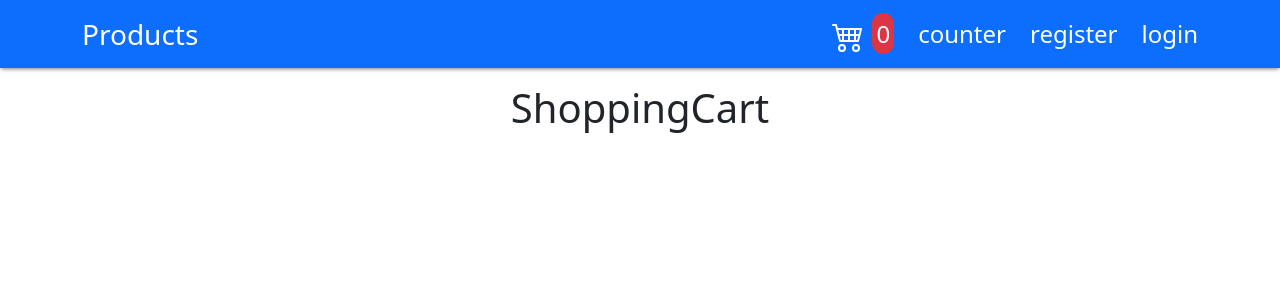
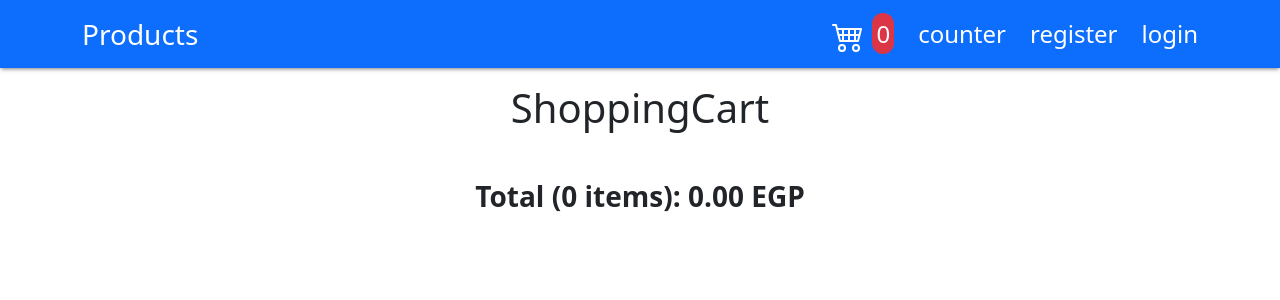
Before and after one commit to AhmedAbdElfatahAhmed/React-E-Commerce, a React (Create React App) app: page /cart in a window 1280 px wide. Shown: the top 300 px of the page. Built offline with nearby package versions, Linux system fonts and the light colour scheme.

Commit message:
calc total price of products in cart

```diff
--- a/src/components/ShoppingCart/index.jsx
+++ b/src/components/ShoppingCart/index.jsx
@@ -5,6 +5,8 @@ import { useDispatch } from "react-redux";
 import { removeFromCart } from "../redux/cartSlice";
 const ShoppingCart = () => {
   const cartList = useSelector((state) => state.cartStore.cartList);
+  const cartCounter = useSelector((state) => state.cartStore.cartCounter);
+  const totalPrice = useSelector((state) => state.cartStore.totalPrice);
   // console.log("cartList", cartList);
 
   const dispatch = useDispatch();
@@ -43,6 +45,9 @@ const ShoppingCart = () => {
             })}
           </div>
         </div>
+        <h6 className="fw-bold fs-3 mb-3">
+          Total ({cartCounter} items): {totalPrice.toFixed(2)} EGP
+        </h6>
       </div>
     </div>
   );
--- a/src/components/redux/cartSlice.js
+++ b/src/components/redux/cartSlice.js
@@ -2,7 +2,9 @@ import { createSlice } from "@reduxjs/toolkit";
 
 const initialState = {
   cartCounter: 0,
+  totalPrice: 0,
   cartList: [],
+  isItemAdded: false,
 };
 
 export const cartSlice = createSlice({
@@ -10,13 +12,17 @@ export const cartSlice = createSlice({
   initialState,
   reducers: {
     addToCart: (state, action) => {
+      const addedItem = action.payload;
       state.cartCounter += 1;
-      state.cartList.push(action.payload);
+      state.cartList.push(addedItem);
+      state.totalPrice += addedItem.price;
     },
     removeFromCart: (state, action) => {
       state.cartCounter -= 1;
       const ID = action.payload;
+      const targetItem = state.cartList.find((item) => item.id === ID);
       state.cartList = state.cartList.filter((item) => item.id !== ID);
+      state.totalPrice -= targetItem.price;
     },
   },
 });
```
